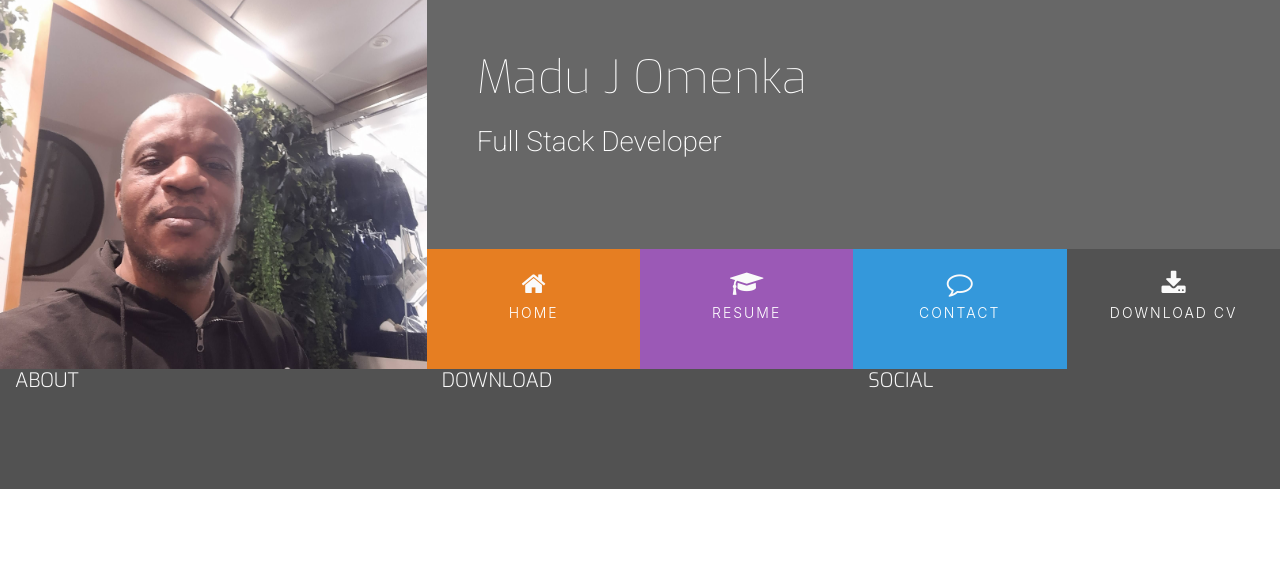
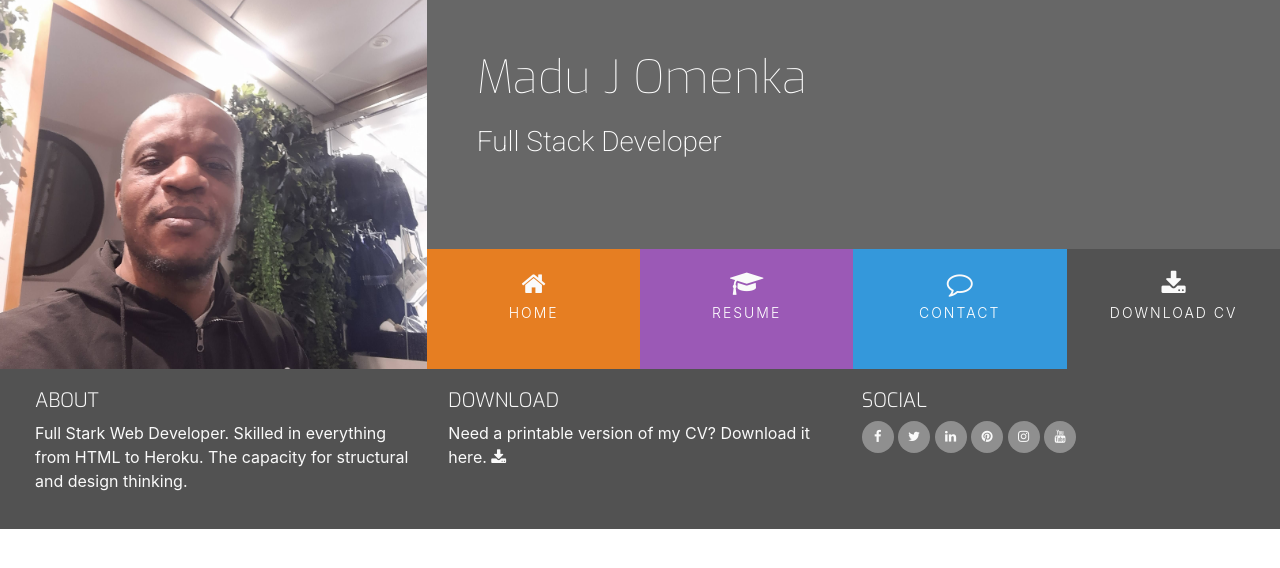
Before and after one commit to Madu-J/resume, a plain HTML site: page index.html in a window 1280 px wide. Drawn offline with nearby package versions, Linux system fonts and the light colour scheme.

Commit message:
Fix footer styling

```diff
--- a/assets/css/style.css
+++ b/assets/css/style.css
@@ -39,6 +39,10 @@ h4 {
     font-family: "Exo", sans-serif;
     font-weight: 300;
     color: #fafafa;
+}
+
+.inline-block {
+    display: inline-block;
 }
 
 /*----------------------------------------Heading */
@@ -141,3 +145,46 @@ footer {
     min-height: 120px;
     margin: 0;
 }
+
+.cv-pdf i {
+    font-size: 18px;
+    color: #fafafa;
+    text-align: center;
+    padding-left: 5px;
+    transition: all 0.35s ease-in-out;
+    -moz-transition: all 0.35s ease-in-out;
+    -webkit-transition: all 0.35s ease-in-out;
+    -o-transition: all 0.35s ease-in-out;
+}
+
+.cv-pdf i:hover {
+    color: #e84610;
+}
+
+.social-links {
+    padding-bottom: 15px;
+}
+
+.social-links li a i {
+    width: 32px;
+    height: 32px;
+    padding: 12px 0;
+    border-radius: 50%;
+    font-size: 13px;
+    line-height: 7px;
+    text-align: center;
+    color: #fafafa;
+    background: #8f8f8f;
+    transition: all 0.35s ease-in-out;
+    -moz-transition: all 0.35s ease-in-out;
+    -webkit-transition: all 0.35s ease-in-out;
+    -o-transition: all 0.35s ease-in-out;
+}
+
+.social-links li a i:hover {
+    background: #e84610;
+}
+
+#footer-details {
+    padding: 20px;
+}
--- a/index.html
+++ b/index.html
@@ -49,15 +49,64 @@
 
     </section>
     <footer class="container-fluid">
-        <div class="row">
+        <div id="footer-details" class="row">
             <div class="col-sm-4">
                 <h5 class="uppercase general-sub">About</h5>
+                <p class="inline-block">
+                    Full Stark Web Developer. Skilled in everything from HTML to Heroku.
+                    The capacity for structural and design thinking.
+                </p>
             </div>
             <div class="col-sm-4">
                 <h5 class="uppercase general-sub">Download</h5>
+                <p class="inline-block">
+                    Need a printable version of my CV? Download it here.
+                    <a href="#" target="_blank" class="cv-pdf"></a>
+                    <i class="fa fa-download" aria-hidden="true"></i>
+                    <span class="sr-only">Download link.</span>
+                </p>
             </div>
             <div class="col-sm-4">
                 <h5 class="uppercase general-sub">Social</h5>
+                <ul class="list-inline social-links">
+                    <li class="list-inline-item">
+                        <a target="_blank" href="#">
+                            <i class="fa fa-facebook" aria-hidden="true"></i>
+                            <span class="sr-only">Facebook</span>
+                        </a>
+                    </li>
+                    <li class="list-inline-item">
+                        <a target="_blank" href="#">
+                            <i class="fa fa-twitter" aria-hidden="true"></i>
+                            <span class="sr-only">Twitter</span>
+                        </a>
+                    </li>
+                    <li class="list-inline-item">
+                        <a target="_blank" href="#">
+                            <i class="fa fa-linkedin" aria-hidden="true"></i>
+                            <span class="sr-only">LinkedIn</span>
+                        </a>
+                    </li>
+                    <li class="list-inline-item">
+                        <a target="_blank" href="#">
+                            <i class="fa fa-pinterest" aria-hidden="true"></i>
+                            <span class="sr-only">Pinterest</span>
+                        </a>
+                    </li>
+                    <li class="list-inline-item">
+                        <a target="_blank" href="#">
+                            <i class="fa fa-instagram" aria-hidden="true"></i>
+                            <span class="sr-only">Instagram</span>
+                        </a>
+                    </li>
+                    <li class="list-inline-item">
+                        <a target="_blank" href="#">
+                            <i class="fa fa-youtube" aria-hidden="true"></i>
+                            <span class="sr-only">YouTube</span>
+                        </a>
+                    </li>
+
+                </ul>
             </div>
         </div>
     </footer>
```
